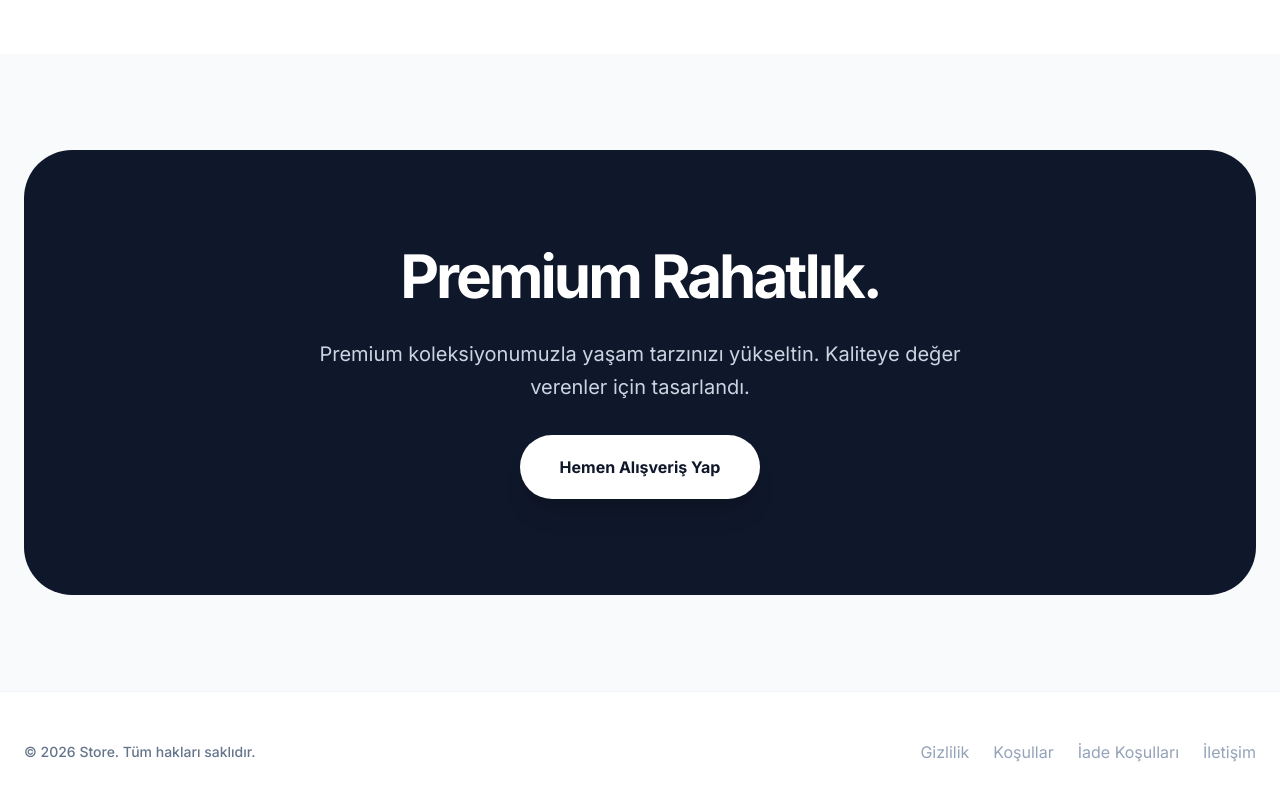
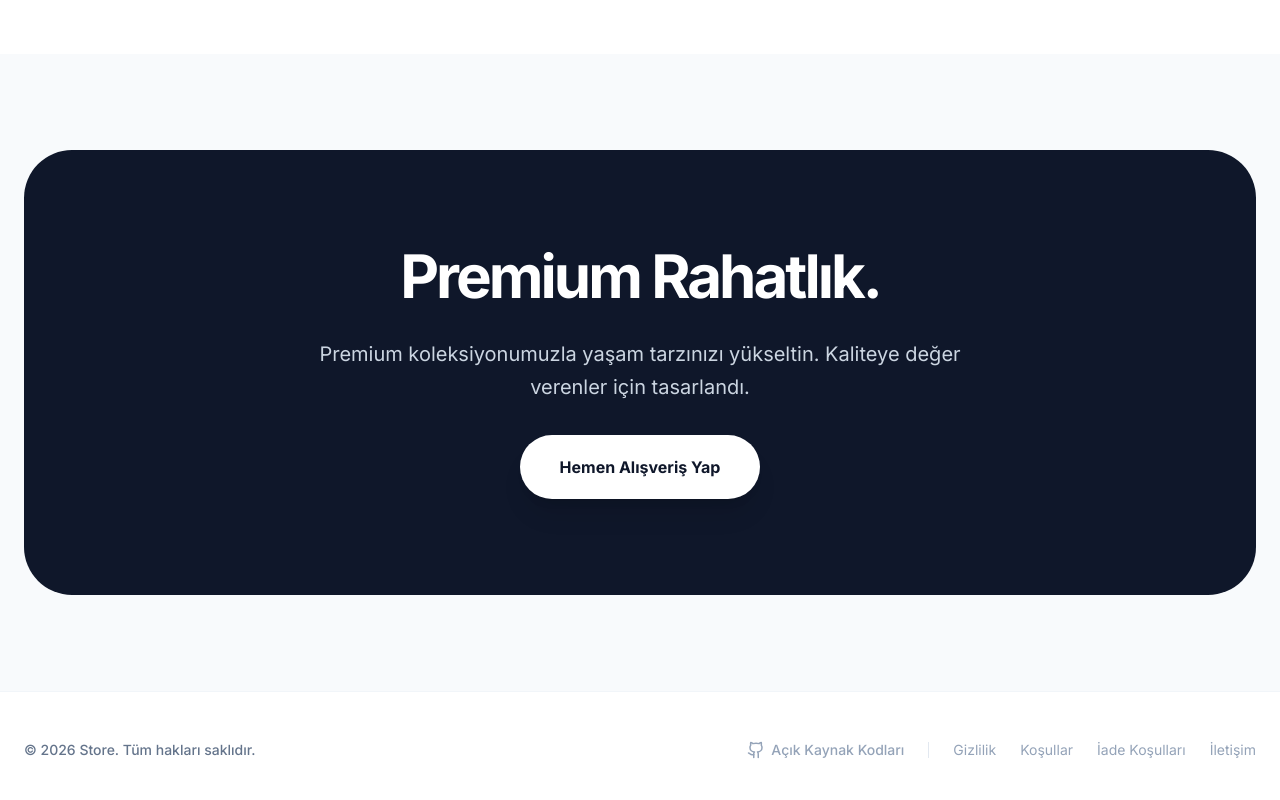
Before and after one commit to aliakpoyraz/mini-e-ticaret, a Next.js app: page / in a window 1280 px wide. Shown: the part 1074-1874 px from the top of the page. Built offline with nearby package versions, Linux system fonts and the light colour scheme; no server answers; the database is empty.

Commit message:
Add hidden QR presentation page and Github source code link to Footer

```diff
--- a/app/components/Footer.tsx
+++ b/app/components/Footer.tsx
@@ -1,15 +1,26 @@
 import Link from 'next/link';
-
+import { Github } from 'lucide-react';
 export default function Footer({ storeName }: { storeName: string }) {
     return (
         <footer className="bg-white py-12 border-t border-slate-100 mt-auto">
             <div className="container mx-auto px-6 flex flex-col md:flex-row justify-between items-center gap-6">
                 <p className="text-slate-500 text-sm font-medium">© {new Date().getFullYear()} {storeName} Tüm hakları saklıdır.</p>
-                <div className="flex gap-6">
-                    <Link href="/gizlilik-politikasi" className="text-slate-400 hover:text-slate-900 transition-colors">Gizlilik</Link>
-                    <Link href="/kullanim-kosullari" className="text-slate-400 hover:text-slate-900 transition-colors">Koşullar</Link>
-                    <Link href="/iade-kosullari" className="text-slate-400 hover:text-slate-900 transition-colors">İade Koşulları</Link>
-                    <Link href="/iletisim" className="text-slate-400 hover:text-slate-900 transition-colors">İletişim</Link>
+                <div className="flex flex-wrap justify-center md:justify-end gap-6 items-center">
+                    <a
+                        href="https://github.com/aliakpoyraz/mini-e-ticaret"
+                        target="_blank"
+                        rel="noopener noreferrer"
+                        className="flex items-center gap-1.5 text-slate-400 hover:text-slate-900 transition-colors"
+                        title="Proje Kodlarını İncele"
+                    >
+                        <Github size={18} />
+                        <span className="font-medium text-sm">Açık Kaynak Kodları</span>
+                    </a>
+                    <div className="w-px h-4 bg-slate-200 hidden sm:block"></div>
+                    <Link href="/gizlilik-politikasi" className="text-sm text-slate-400 hover:text-slate-900 transition-colors">Gizlilik</Link>
+                    <Link href="/kullanim-kosullari" className="text-sm text-slate-400 hover:text-slate-900 transition-colors">Koşullar</Link>
+                    <Link href="/iade-kosullari" className="text-sm text-slate-400 hover:text-slate-900 transition-colors">İade Koşulları</Link>
+                    <Link href="/iletisim" className="text-sm text-slate-400 hover:text-slate-900 transition-colors">İletişim</Link>
                 </div>
             </div>
         </footer>
--- /dev/null
+++ b/app/qr/page.tsx
@@ -0,0 +1,60 @@
+"use client";
+
+import React from 'react';
+import QRCode from 'react-qr-code';
+import Link from 'next/link';
+import { Home, ExternalLink, QrCode } from 'lucide-react';
+
+export default function QRPage() {
+    const siteUrl = "https://e-ticaret.aliakpoyraz.com";
+
+    return (
+        <div className="min-h-screen bg-[#F5F5F7] flex flex-col items-center justify-center pt-32 pb-12 p-6 text-center font-sans">
+            <div className="max-w-md w-full bg-white rounded-3xl shadow-sm border border-slate-100 p-8 sm:p-10 animate-in fade-in zoom-in duration-500">
+                <div className="w-16 h-16 bg-blue-50 text-blue-600 rounded-2xl flex items-center justify-center mx-auto mb-6 shadow-sm">
+                    <QrCode size={32} />
+                </div>
+
+                <h1 className="text-2xl font-bold tracking-tight text-slate-900 mb-2">
+                    Projeyi Keşfedin
+                </h1>
+                <p className="text-sm text-slate-500 mb-8 leading-relaxed px-4">
+                    Kameranızı okutarak projeyi telefonunuzdan canlı olarak inceleyebilirsiniz.
+                </p>
+
+                <div className="bg-slate-50 p-6 rounded-3xl border border-slate-100 shadow-inner flex justify-center mb-10 mx-auto w-fit">
+                    <QRCode
+                        value={siteUrl}
+                        size={220}
+                        bgColor="transparent"
+                        fgColor="#0f172a"
+                        level="Q"
+                    />
+                </div>
+
+                <div className="space-y-4">
+                    <Link
+                        href="/"
+                        className="w-full py-4 bg-slate-900 hover:bg-slate-800 text-white rounded-full text-sm font-semibold transition-colors flex items-center justify-center gap-2 shadow-lg shadow-slate-900/20 active:scale-[0.98]"
+                    >
+                        <Home size={18} /> Ana Sayfaya Git
+                    </Link>
+
+                    <a
+                        href={siteUrl}
+                        target="_blank"
+                        rel="noopener noreferrer"
+                        className="w-full py-4 bg-white border border-slate-200 hover:bg-slate-50 text-slate-700 rounded-full text-sm font-semibold transition-colors flex items-center justify-center gap-2 active:scale-[0.98]"
+                    >
+                        <ExternalLink size={18} /> Tarayıcıda Aç
+                    </a>
+                </div>
+            </div>
+
+            <div className="mt-8 text-center">
+                <p className="text-xs text-slate-400 font-medium">YZL321 Store | Mini E-Ticaret MVP</p>
+                <div className="mt-2 text-[10px] text-slate-300">Gizli Sunum Linki</div>
+            </div>
+        </div>
+    );
+}
--- a/package.json
+++ b/package.json
@@ -10,6 +10,7 @@
     "lint": "eslint"
   },
   "dependencies": {
+    "@prisma/client": "^5.10.2",
     "bcryptjs": "^3.0.3",
     "google-auth-library": "^10.6.1",
     "jose": "^6.2.0",
@@ -18,10 +19,10 @@
     "react": "19.2.3",
     "react-dom": "19.2.3",
     "react-google-recaptcha": "^3.1.0",
+    "react-qr-code": "^2.0.18",
     "resend": "^6.9.3",
     "sqlite": "^5.1.1",
-    "sqlite3": "^5.1.7",
-    "@prisma/client": "^5.10.2"
+    "sqlite3": "^5.1.7"
   },
   "devDependencies": {
     "@types/bcryptjs": "^2.4.6",
```
Also changed, not shown: 1 other file (tests, documents, lock files or other folders).
